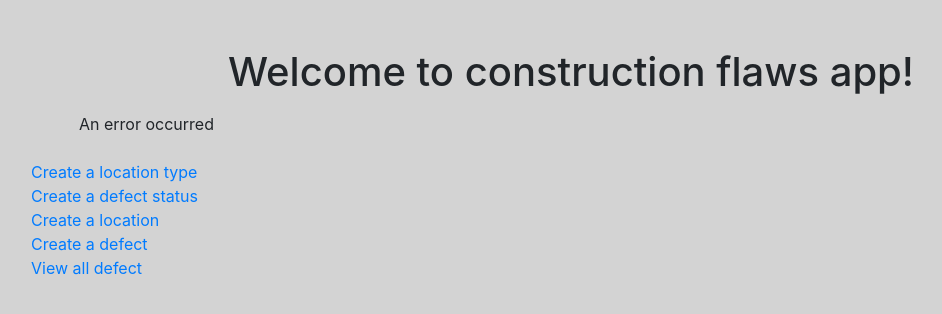
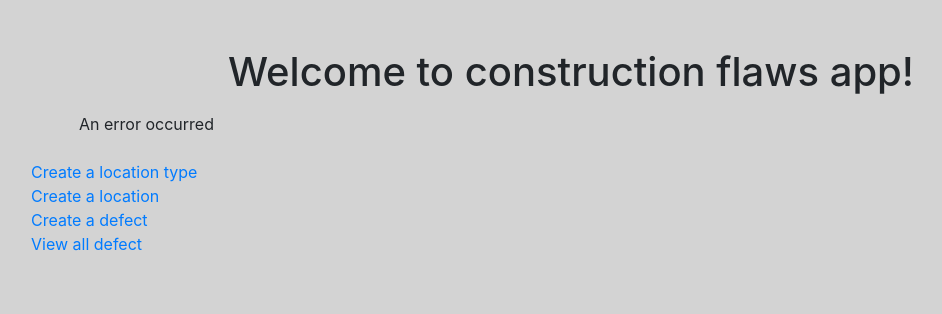
Before and after one commit to Pawloski-engineer/ConstructionReporter, a Django app: page /defect_creation/new in a window 1280 px wide. Shown: the part 56-370 px from the top of the page, without its empty margins (69-1011 px from the left). Run offline with Django 3.2, Linux system fonts and the light colour scheme; the visitor is signed in with stand-in values (Sample User, id 1); data comes from the database, SQL or seed files in the repository; data that the repository does not hold is empty; some libraries are stand-ins or nearby versions.

Commit message:
when user creates new defect entry, it's status is 0 by default

```diff
--- a/CR/ConstructionReporter/forms.py
+++ b/CR/ConstructionReporter/forms.py
@@ -20,4 +20,6 @@ class LocationTypeForm(forms.ModelForm):
 class DefectForm(forms.ModelForm):
     class Meta:
         model = Defect
-        fields = ('defect_name', 'defect_description', 'defect_status', 'defect_location', 'defect_respondent', 'reporter', 'media_files')
+        fields = ('defect_name', 'defect_description',
+                  # 'defect_status',
+                  'defect_location', 'defect_respondent', 'reporter', 'media_files')
--- a/CR/ConstructionReporter/models.py
+++ b/CR/ConstructionReporter/models.py
@@ -42,8 +42,8 @@ class MediaFile(models.Model):
 
 class Defect(models.Model):
     class DefectStatus(models.TextChoices):
-        UNREPAIRED = 'Unrepaired'
-        REPAIRED = 'Repaired'
+        UNREPAIRED = 0
+        REPAIRED = 1
 
     defect_name = models.CharField(max_length=200)
     defect_description = models.CharField(max_length=200, blank=True)
--- a/CR/ConstructionReporter/templates/ConstructionReporter/index.html
+++ b/CR/ConstructionReporter/templates/ConstructionReporter/index.html
@@ -29,9 +29,6 @@
 
         <div class="container">
         <a href="/location_type_creation">Create a location type</a>
-        </div>
-        <div class="container">
-        <a href="/defect_status_creation">Create a defect status</a>
         </div>
         <br>
         <div class="container">
--- a/CR/ConstructionReporter/urls.py
+++ b/CR/ConstructionReporter/urls.py
@@ -15,7 +15,6 @@ urlpatterns = [
     path('', views.index, name='index'),
     path('location_type_creation', views.create_a_location_type, name='create_a_location_type'),
     path('location_type_creation/new', views.create_a_location_type_new, name='create_a_location_type_new'),
-    path('defect_status_creation', views.create_a_defect_status, name='create_a_defect_status'),
     path('defect_status_creation/new', views.create_a_defect_status_new, name='create_a_defect_status_new'),
     path('location_creation', views.create_a_location, name='create_a_location'),
     path('location_creation/new', views.create_a_location_new, name='create_a_location_new'),
--- a/CR/ConstructionReporter/views.py
+++ b/CR/ConstructionReporter/views.py
@@ -51,16 +51,16 @@ def create_a_location_type_new(request):
             return render(request, 'ConstructionReporter/index.html')
 
 
-def create_a_defect_status(request):
-    if not request.user.is_authenticated:
-        return render(request, 'index.html')
-    else:
-        defect_statuses = load_defect_statuses()
-        context = {
-            'defect_statuses': defect_statuses,
-
-        }
-        return render(request, 'ConstructionReporter/create_a_defect_status.html', context)
+# def create_a_defect_status(request):
+#     if not request.user.is_authenticated:
+#         return render(request, 'index.html')
+#     else:
+#         defect_statuses = load_defect_statuses()
+#         context = {
+#             'defect_statuses': defect_statuses,
+#
+#         }
+#         return render(request, 'ConstructionReporter/create_a_defect_status.html', context)
 
 
 def create_a_defect_status_new(request):
@@ -141,12 +141,12 @@ def create_a_defect(request):
         locations = load_locations()
         defects = load_defects()
         groups = load_groups()
-        defect_statuses = load_defect_statuses()
+        # defect_statuses = load_defect_statuses()
         context = {
             'locations': locations,
             'defects': defects,
             'groups': groups,
-            'defect_statuses': defect_statuses,
+            # 'defect_statuses': defect_statuses,
         }
         return render(request, 'ConstructionReporter/create_a_defect.html', context)
 
```
Also changed, not shown: CR/ConstructionReporter/templates/ConstructionReporter/create_a_defect.html (+17 -17 lines).
